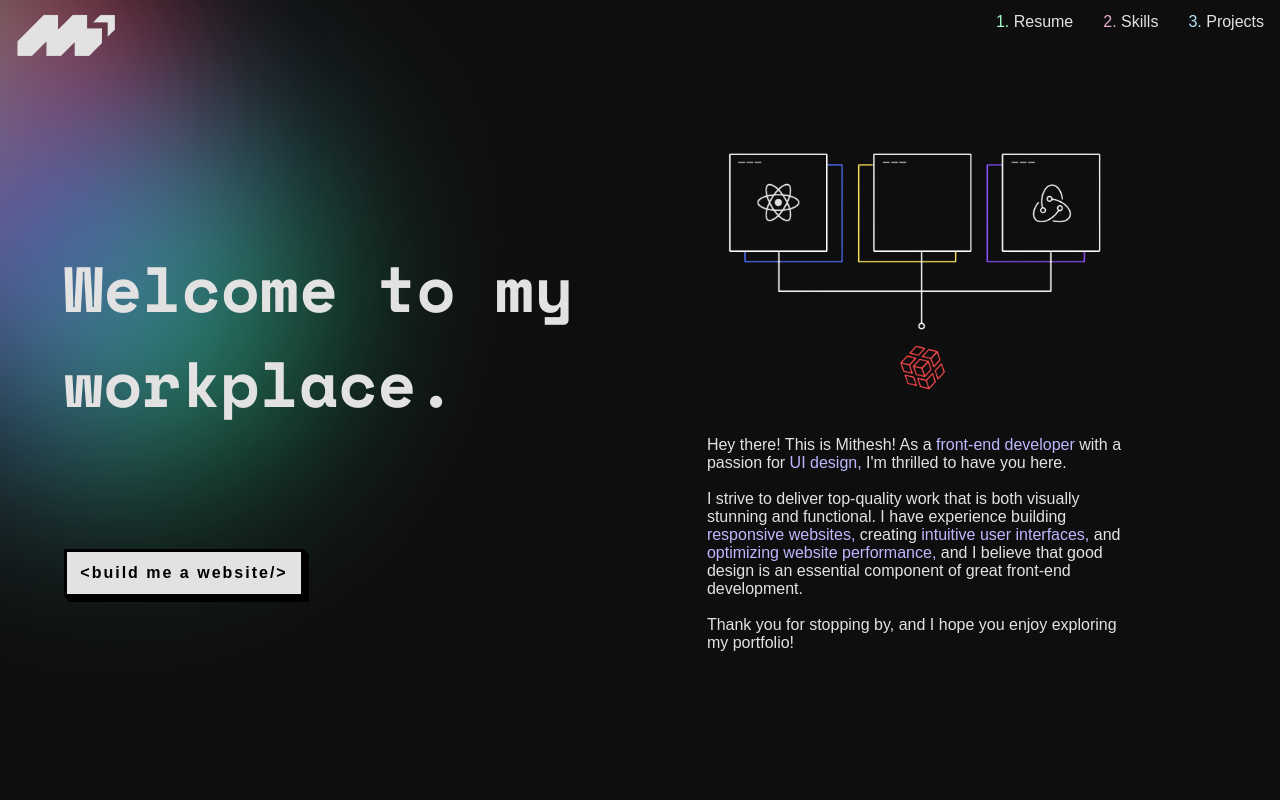
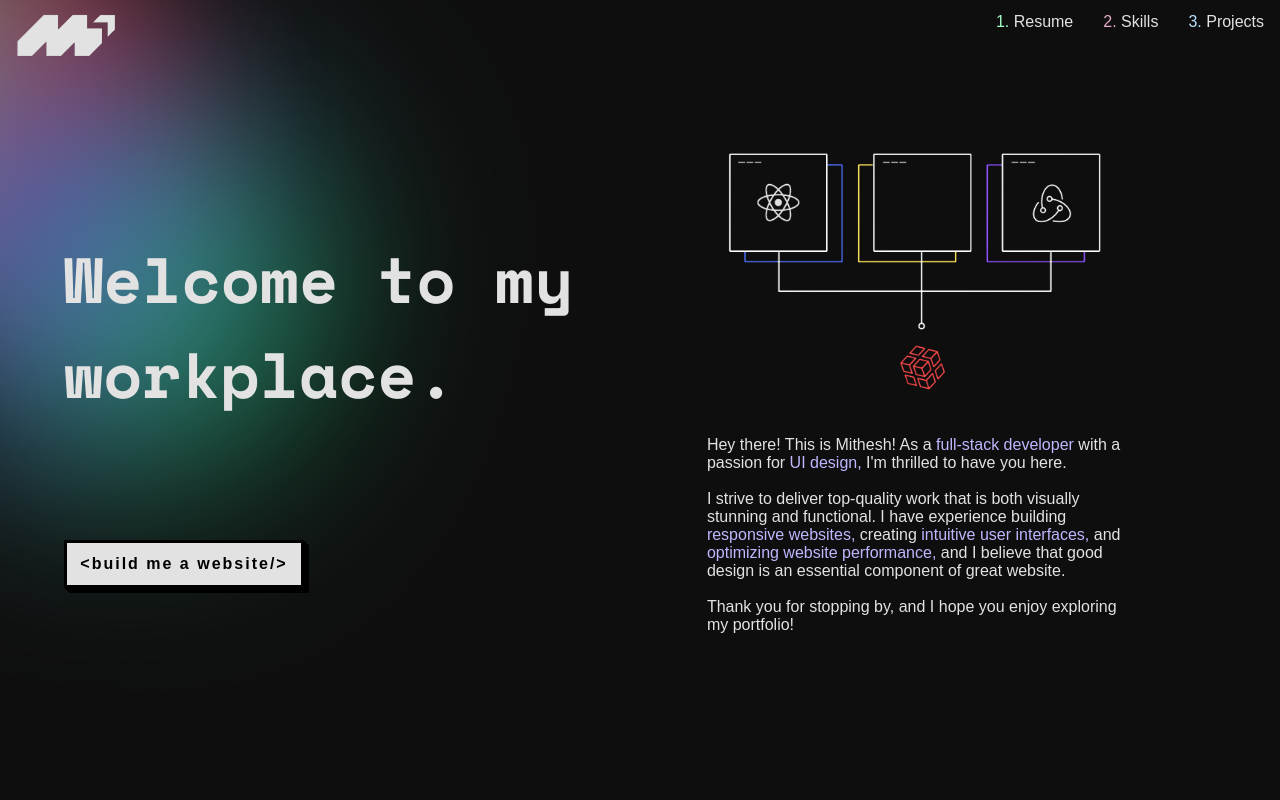
Before and after one commit to Mithesh-B/Portfolio, a React (Vite) app: page / in a window 1280 px wide. Shown: the top 800 px of the page. Built offline with nearby package versions, Linux system fonts and the light colour scheme; a web font is replaced by a local one.

Commit message:
ui updates

```diff
--- a/src/components/about/AboutMe.jsx
+++ b/src/components/about/AboutMe.jsx
@@ -57,7 +57,7 @@ const AboutMe = ({contact}) => {
           </div>
         </div>
         <div className="desc">
-          Hey there! This is Mithesh! As a <span>front-end developer</span> with a passion
+          Hey there! This is Mithesh! As a <span>full-stack developer</span> with a passion
           for <span> UI design,</span> I'm thrilled to have you here.
           <br />
           <br />
@@ -65,7 +65,7 @@ const AboutMe = ({contact}) => {
           and functional. I have experience building <span>responsive websites, </span>
           creating <span>intuitive user interfaces,</span> and <span>optimizing website
           performance,</span> and I believe that good design is an essential component
-          of great front-end development.
+          of great website.
           <br />
           <br />
           Thank you for stopping by, and I hope you enjoy exploring my
```
